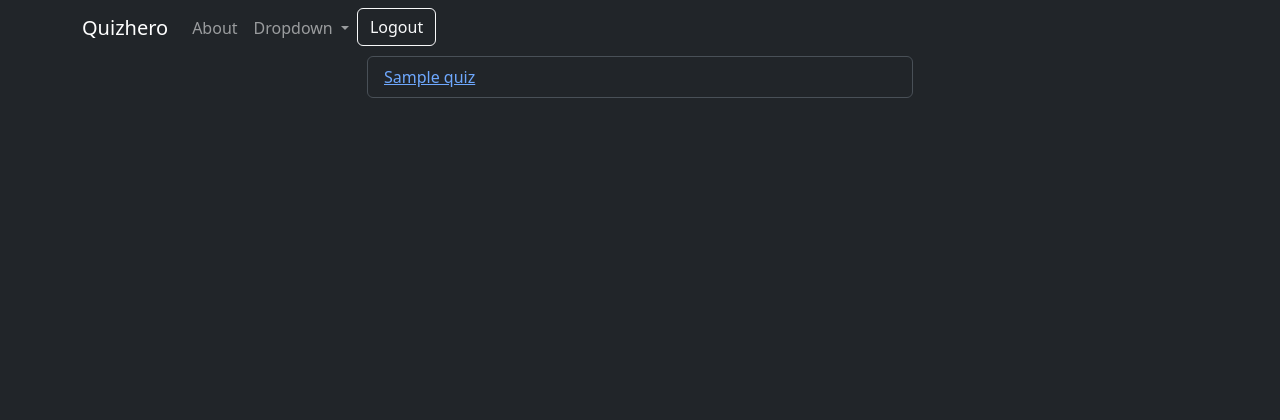
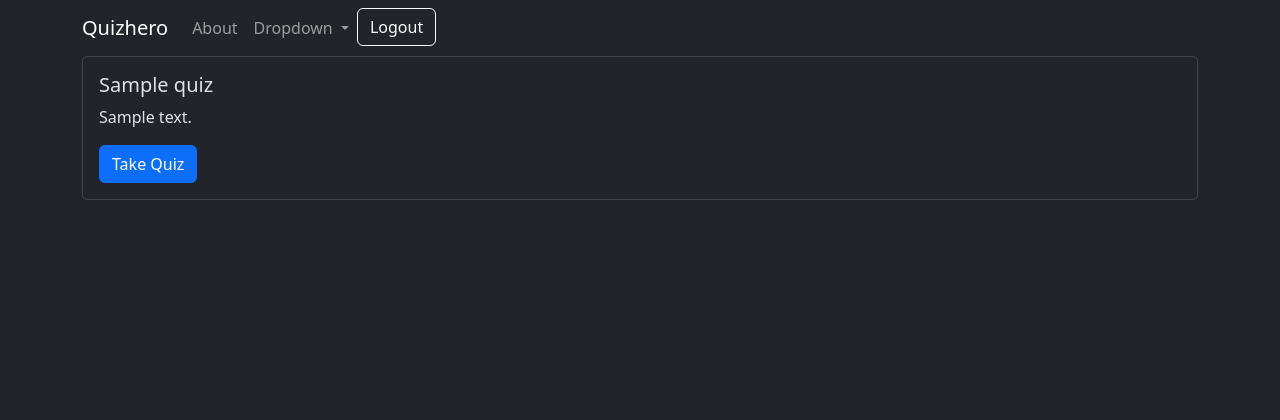
Before and after one commit to MatheusBLopes/quizhero-app, a Django app: page / in a window 1280 px wide. Shown: the top 420 px of the page. Run offline with Django 4.2, Linux system fonts and the light colour scheme; a user stored in the database is signed in; tables that the repository leaves empty hold one stand-in row (values such as "Sample post"); some libraries are stand-ins or nearby versions.

Commit message:
feat - update home style

```diff
--- a/quizhero-app/apps/quizzes/templates/quizzes/pages/home.html
+++ b/quizhero-app/apps/quizzes/templates/quizzes/pages/home.html
@@ -2,15 +2,18 @@
 
 {% block title %}Home | {% endblock title %}
 
+
 {% block content %}
 <h1 class="text-center">Quiz Links</h1>
-<div class="row">
-    <div class="col-md-6 offset-md-3">
-        <ul class="list-group">
-            {% for quiz in quizzes %}
-                <li class="list-group-item"><a href="{% url 'quizzes:quiz' quiz.id %}">{{ quiz.name }}</a></li>
-            {% endfor %}
-        </ul>
-    </div>
+<div class="card-deck">
+    {% for quiz in quizzes %}
+        <div class="card">
+            <div class="card-body">
+                <h5 class="card-title">{{ quiz.name }}</h5>
+                <p class="card-text">{{ quiz.description }}</p>
+                <a href="{% url 'quizzes:quiz' quiz.id %}" class="btn btn-primary">Take Quiz</a>
+            </div>
+        </div>
+    {% endfor %}
 </div>
 {% endblock content %}
```
